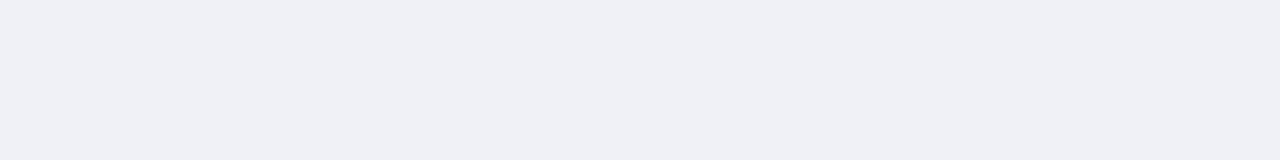
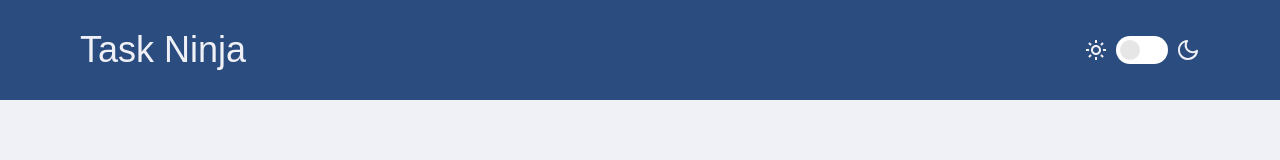
Before and after one commit to LuizFelipeGondim/TaskNinja, a plain HTML site: page index.html in a window 1280 px wide. Drawn offline with Linux system fonts and the light colour scheme; a web font is replaced by a local one.

Commit message:
finished header

```diff
--- a/assets/css/style.css
+++ b/assets/css/style.css
@@ -20,3 +20,91 @@ p {
     font-family: 'Ubuntu', sans-serif;
     font-size: 1rem;
 }
+
+.container {
+    width: 96%;
+    max-width: 1120px;
+    margin: 0 auto;
+}
+
+/*-------- HEADER --------*/
+
+header {
+    width: 100%;
+    background-color: var(--blue-color);
+}
+
+.header-container {
+    display: flex;
+    align-items: center;
+    height: 100px;
+    justify-content: space-between;
+
+}
+
+.header-container__logo {
+    font-family: 'Bruno Ace', sans-serif;
+    color: var(--light-gray-color);
+    font-size: 2.25rem;
+}
+
+.header-container__darkmode {
+    display: flex;
+    gap: 8px;
+}
+
+.header-container__switch {
+    position: relative;
+    display: inline-block;
+    width: 52px;
+    height: 28px;
+}
+
+.header-container__switch input {
+    opacity: 0;
+    width: 0;
+    height: 0;
+}
+
+.header-container__slider {
+    position: absolute;
+    cursor: pointer;
+    top: 0;
+    left: 0;
+    right: 0;
+    bottom: 0;
+    background-color: #FFFFFF;
+    -webkit-transition: .4s;
+    transition: .4s;
+}
+
+.header-container__slider:before {
+    position: absolute;
+    content: "";
+    height: 20px;
+    width: 20px;
+    left: 4px;
+    bottom: 4px;
+    background-color: #E6E6E6;
+    -webkit-transition: .4s;
+    transition: .4s;
+}
+
+input:checked + .header-container__slider {
+    background-color: #CCCCCC;
+}
+
+
+input:checked + .header-container__slider:before {
+    -webkit-transform: translateX(23px);
+    -ms-transform: translateX(23px);
+    transform: translateX(23px);
+}
+
+.header-container__round {
+    border-radius: 34px;
+}
+
+.header-container__round:before {
+    border-radius: 50%;
+}
--- a/index.html
+++ b/index.html
@@ -7,7 +7,7 @@
 
         <link rel="preconnect" href="https://fonts.googleapis.com">
         <link rel="preconnect" href="https://fonts.gstatic.com" crossorigin>
-        <link href="https://fonts.googleapis.com/css2?family=Inter:wght@700&family=Montserrat:wght@100&family=Ubuntu&display=swap" rel="stylesheet">
+        <link href="https://fonts.googleapis.com/css2?family=Inter:wght@700&family=Bruno+Ace&family=Montserrat:wght@100&family=Ubuntu&display=swap" rel="stylesheet">
 
         <link rel="stylesheet" href="/assets/css/reset.css">
         <link rel="stylesheet" href="/assets/css/style.css">
@@ -15,6 +15,20 @@
         <title>Task Ninja</title>
     </head>
     <body>
+        <header>
+            <div class="container header-container">
+                <span class="header-container__logo">Task Ninja</span>
+                <div class="header-container__darkmode">
+                    <img src="assets/icons/sun.svg" alt="Icone do sol" class="container__icon">
 
+                    <label class="header-container__switch">
+                        <input type="checkbox" id="switch-checkbox">
+                        <span class="header-container__slider header-container__round"></span>
+                    </label>
+
+                    <img src="assets/icons/moon.svg" alt="Icone da lua" class="header-container__icon">
+                </div>
+            </div>
+        </header>
     </body>
 </html>
```
Also changed, not shown: assets/icons/moon.svg (added), assets/icons/sun.svg (added).
